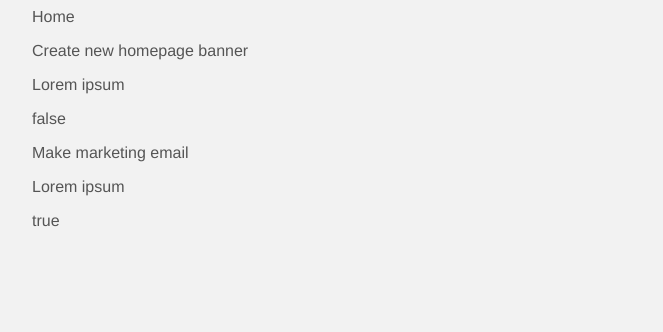
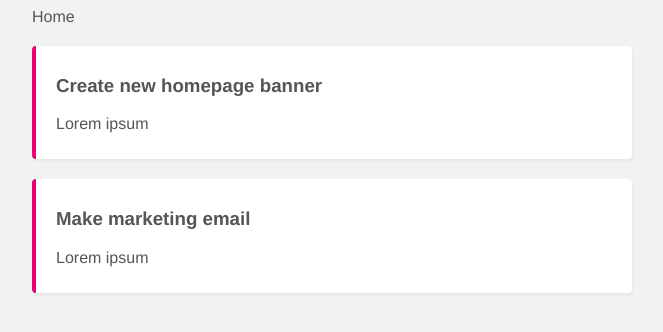
Before and after one commit to AlexStraton/Vue--Planner, a Vue app: page / in a window 1280 px wide. Shown: the top 332 px of the page, without its empty margins (308-971 px from the left). Built offline with nearby package versions, Linux system fonts and the light colour scheme; data requests are answered from the project's data file.

Commit message:
displayed the tasks on the home page using the fetch APi and json-server

```diff
--- /dev/null
+++ b/src/components/SingleProject.vue
@@ -0,0 +1,28 @@
+<template>
+  <div class="project">
+    <h3>{{ project.title }}</h3>
+    <div class="details">
+      <p>{{ project.details }}</p>
+    </div>
+  </div>
+</template>
+
+<script>
+export default {
+  props: ["project"],
+};
+</script>
+
+<style>
+.project {
+  margin: 20px auto;
+  background: white;
+  padding: 10px 20px;
+  border-radius: 4px;
+  box-shadow: 1px 2px 3px rgba(0, 0, 0, 0.05);
+  border-left: 4px solid #e90074;
+}
+h3 {
+  cursor: pointer;
+}
+</style>
--- a/src/views/Home.vue
+++ b/src/views/Home.vue
@@ -2,17 +2,17 @@
   <div class="home">Home</div>
   <div v-if="projects.length">
     <div v-for="project in projects" :key="project.id">
-      <p>{{ project.title }}</p>
-      <p>{{ project.details }}</p>
-      <p>{{ project.complete }}</p>
+      <SingleProject :project="project" />
     </div>
   </div>
 </template>
 
 <script>
+import SingleProject from "@/components/SingleProject.vue";
+
 export default {
   name: "home",
-  components: {},
+  components: { SingleProject },
   data() {
     return {
       projects: [],
@@ -21,7 +21,7 @@
   async mounted() {
     const data = await fetch("http://localhost:3000/projects");
     const parsedData = await data.json();
-    console.log(parsedData);
+
     this.projects = parsedData;
   },
 };
```
